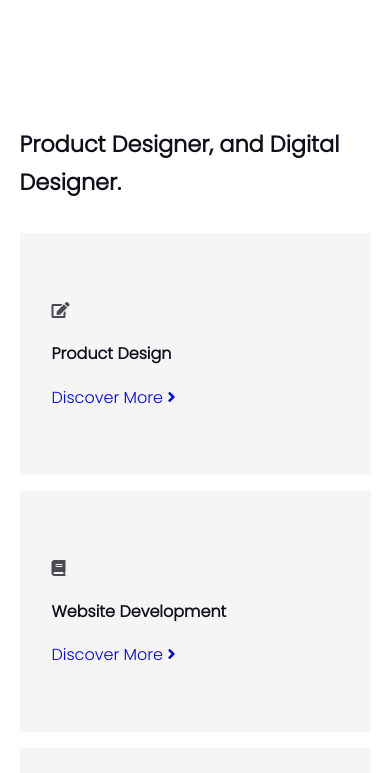
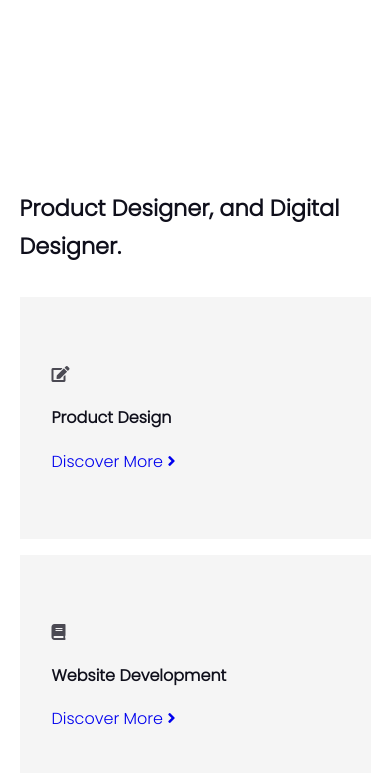
Before and after one commit to ojimz12/ojimz12.github.io, a plain HTML site: page index.html in a window 390 px wide. Shown: the part 911-1684 px from the top of the page. Drawn offline with Linux system fonts and the light colour scheme.

Commit message:
Update style.css

```diff
--- a/style.css
+++ b/style.css
@@ -634,8 +634,8 @@ footer {
         }
 
         section {
-            padding: 4rem 0;
-            margin: 4rem 0;
+            padding: 8rem 0;
+            margin: 8rem 0;
         }
 
         h1 {
```
